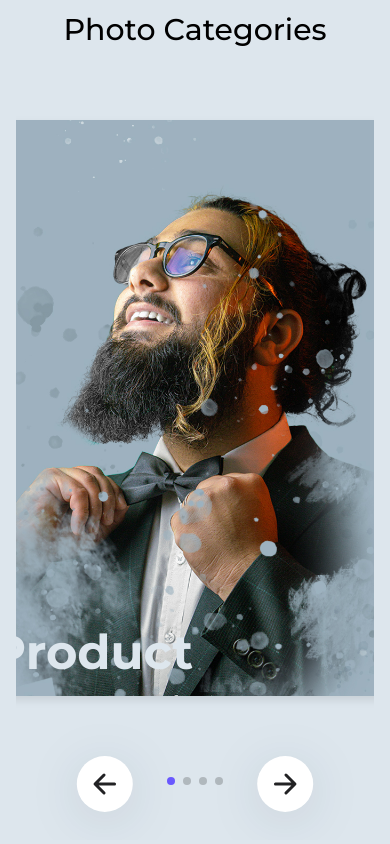
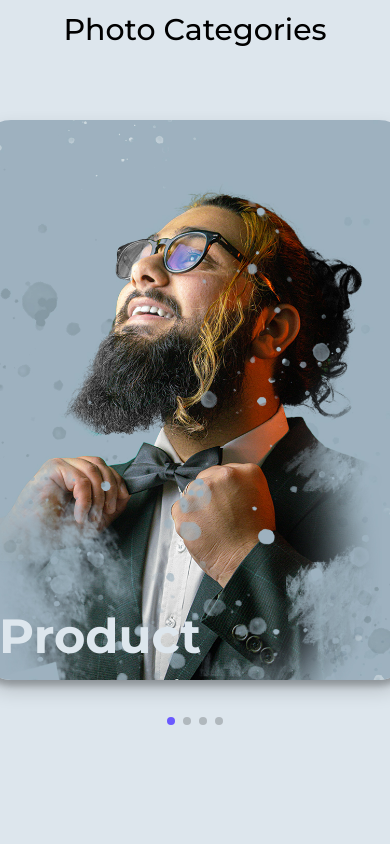
Before and after one commit to haseebasmr/haseebasmr, a React (Vite) app: page /#/ in a window 390 px wide. Shown: the part 1660-2504 px from the top of the page. Built offline with nearby package versions, Linux system fonts and the light colour scheme.

Commit message:
improve slider

```diff
--- a/src/components/PhotoCards.jsx
+++ b/src/components/PhotoCards.jsx
@@ -12,14 +12,11 @@ import slide_image_1 from "/assets/images/backgroundPic.jpg";
 import slide_image_2 from "/assets/images/backgroundPic.jpg";
 import slide_image_3 from "/assets/images/backgroundPic.jpg";
 import slide_image_4 from "/assets/images/backgroundPic.jpg";
-import slide_image_5 from "/assets/images/backgroundPic.jpg";
-import slide_image_6 from "/assets/images/backgroundPic.jpg";
-import slide_image_7 from "/assets/images/backgroundPic.jpg";
 
 function App() {
   return (
     <div className="bg-pallet4">
-      <div className="container">
+      <div className="container md:px-4 px-0">
         <div className="md:text-5xl text-3xl font-medium  text-center py-10">
           Photo Categories
         </div>
@@ -70,19 +67,19 @@ function App() {
           </SwiperSlide>
 
           <div className="slider-controler">
-            <div className="swiper-button-prev slider-arrow z-50 -mt-8">
+            <div className="swiper-button-prev slider-arrow z-50 -mt-8 hidden md:flex">
               <ion-icon
                 name="arrow-back-outline"
                 className="pointer-events-none"
               ></ion-icon>
             </div>
-            <div className="swiper-button-next slider-arrow z-50 -mt-8">
+            <div className="swiper-button-next slider-arrow z-50 -mt-8 hidden md:flex">
               <ion-icon
                 name="arrow-forward-outline"
                 className="pointer-events-none"
               ></ion-icon>
             </div>
-            <div className="swiper-pagination"></div>
+            <div className="swiper-pagination md:-mt-0 -mt-24"></div>
           </div>
         </Swiper>
       </div>
--- a/src/styles/swiper.css
+++ b/src/styles/swiper.css
@@ -25,7 +25,12 @@
 .swiper-slide {
   width: 37rem;
   height: 42rem;
-  position: relative;
+  /* filter: grayscale(100%) blur(5px); */
+  transition: filter 0.3s ease; /* Smooth transition */
+}
+
+.swiper-slide-active {
+  filter: grayscale(0%); /* Remove grayscale filter from active slide */
 }
 
 @media (max-width: 500px) {
@@ -33,12 +38,12 @@
     height: 47rem;
   }
   .swiper-slide {
-    width: 28rem !important;
-    height: 36rem !important;
+    width: 27rem !important;
+    height: 35rem !important;
   }
   .swiper-slide img {
-    width: 28rem !important;
-    height: 36rem !important;
+    width: 27rem !important;
+    height: 35rem !important;
   }
 }
 
@@ -47,7 +52,7 @@
   height: 42rem;
   border-radius: 2rem;
   object-fit: cover;
-  box-shadow: 0 4px 8px rgba(0, 0, 0, 0.1); /* Added shadow */
+  box-shadow: rgba(0, 0, 0, 0.19) 0px 10px 20px, rgba(0, 0, 0, 0.23) 0px 6px 6px;
 }
 
 .swiper-slide-shadow-left,
@@ -119,6 +124,7 @@
   position: relative;
   width: 15rem !important;
   bottom: 1rem;
+  top: 0;
 }
 
 .swiper-pagination .swiper-pagination-bullet {
```
